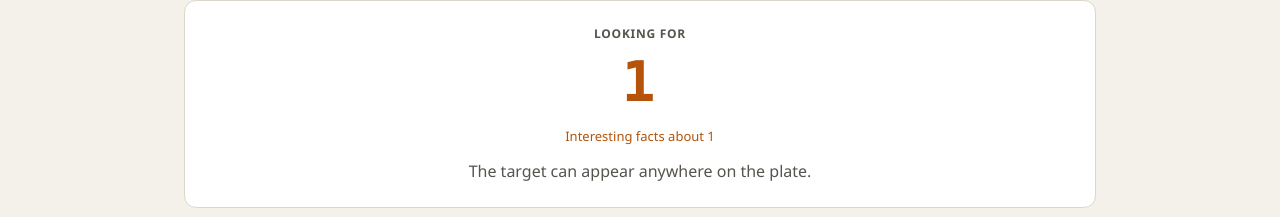
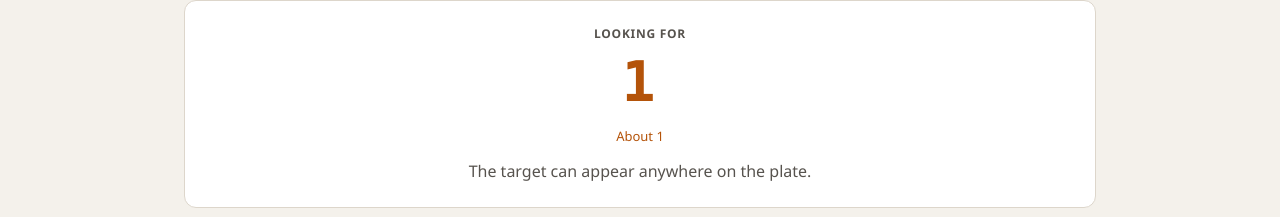
Before and after one commit to TheLocehiliosan/plates, a React (Vite) app: page /variant/binary in a window 1280 px wide. Shown: the part 277-494 px from the top of the page. Built offline with nearby package versions, Linux system fonts and the light colour scheme.

Commit message:
Shorten learn-more link labels to About {target}.
Co-authored-by: Cursor <cursoragent@cursor.com>

```diff
--- a/src/games/links.ts
+++ b/src/games/links.ts
@@ -64,6 +64,6 @@ export function getLearnMoreLink(
 
   return {
     href: numberWikiUrl(value),
-    label: `Interesting facts about ${display}`,
+    label: `About ${display}`,
   };
 }
```
